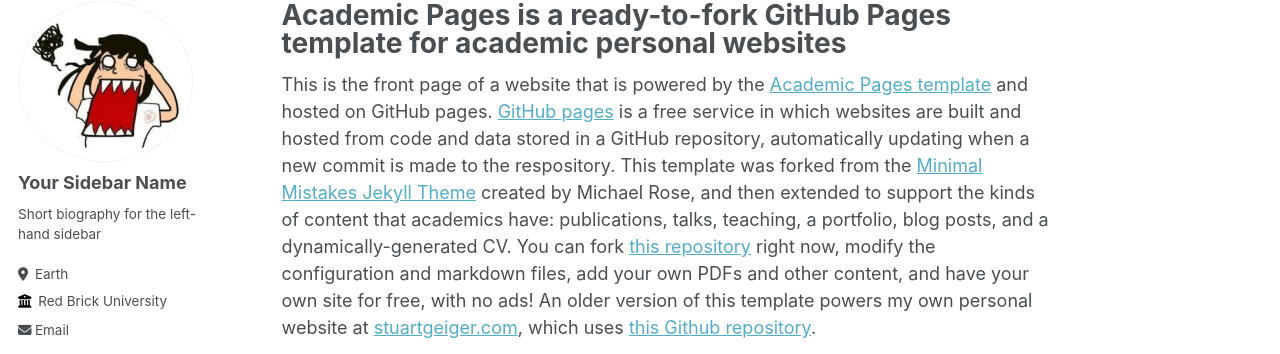
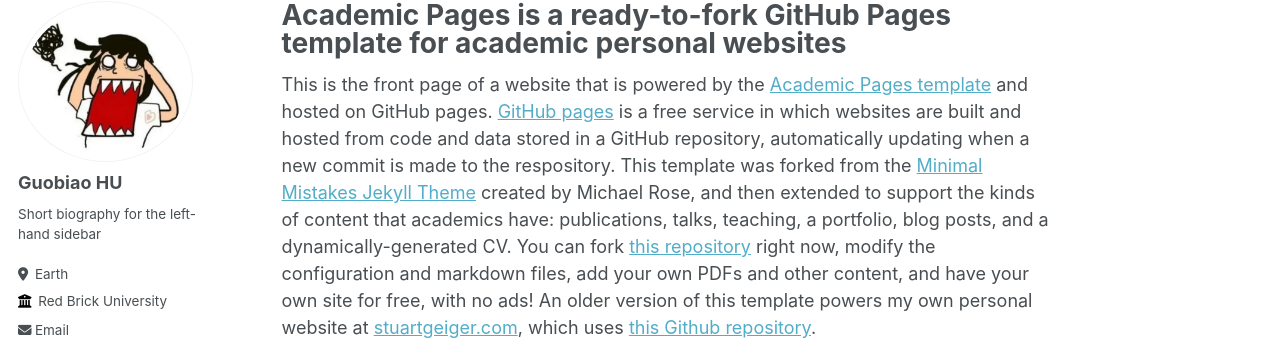
Before and after one commit to Hi-Yawei/GuobiaoLab.github.io, a Jekyll site: the page built from _pages/about.md, in a window 1280 px wide. Shown: the part 105-459 px from the top of the page. Built offline with Jekyll 4.4.1, drawn with Linux system fonts in a browser that asks for light colours; some web fonts are replaced.

Commit message:
Update _config.yml

```diff
--- a/_config.yml
+++ b/_config.yml
@@ -22,7 +22,7 @@
 author:
   # Biographic information
   avatar           : "头像.png"
-  name             : "Your Sidebar Name"
+  name             : "Guobiao HU"
   pronouns         : # example: "she/her"
   bio              : "Short biography for the left-hand sidebar"
   location         : "Earth"
```
